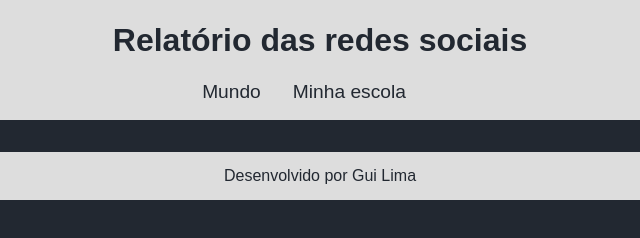
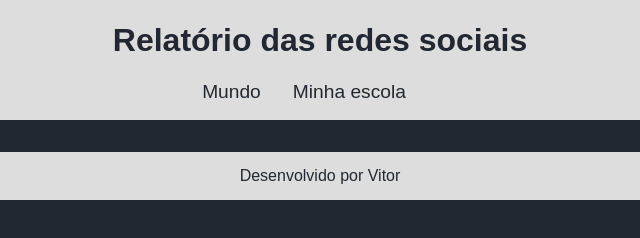
Before and after one commit to vitorlopesbatista/Ci-ncia-de-dados, a plain HTML site: page index.html in a window 1280 px wide. Shown: the full height of the page, 320-960 px from the left. Drawn offline with Linux system fonts and the light colour scheme.

Commit message:
Update index.html

```diff
--- a/index.html
+++ b/index.html
@@ -20,7 +20,7 @@
         </section>
     </main>
     <footer>
-        <p>Desenvolvido por Gui Lima</p>
+        <p>Desenvolvido por Vitor</p>
     </footer>
 </body>
 </html>
```
